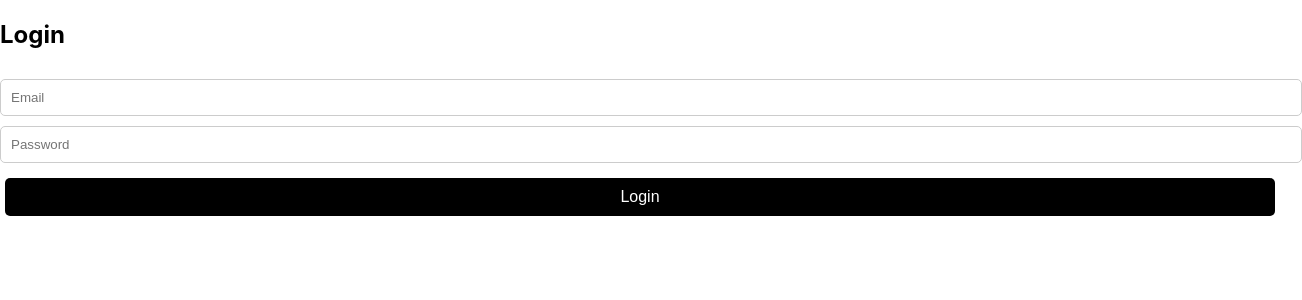
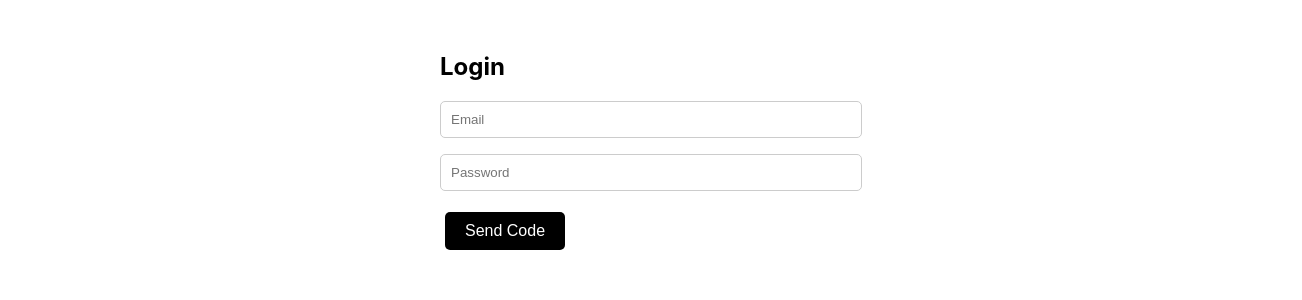
Before and after one commit to Nikole775/jewelry-website-frontend, a React (Create React App) app: page / in a window 1280 px wide. Shown: the top 300 px of the page, 1302 px wide, since content can reach past the window. Built offline with nearby package versions, Linux system fonts and the light colour scheme; no server answers.

Commit message:
Update App.js

```diff
--- a/src/pages/App.js
+++ b/src/pages/App.js
@@ -1100,7 +1100,7 @@ import HomePage from "../pages/HomePage.js";
 import YourPage from "../pages/YourPage.js";
 import Charts from "../pages/Charts.js";
 import CategoryManager from "../pages/CategoryManager.js";
-import LoginPage from "../pages/LogIn.js"; // import login page
+import TwoFactorLoginForm from "../pages/2factorAuth.js"; // import login page
 import "../App.css";
 
 const API_URL = "https://jewelry-website-backend-mt8c.onrender.com";
@@ -1328,7 +1328,7 @@ const App = () => {
     };
 
     if (!isLoggedIn) {
-        return <LoginPage onLoginSuccess={handleLoginSuccess} />;
+        return <TwoFactorLoginForm onLoginSuccess={handleLoginSuccess} />;
     }
 
     return (
```
